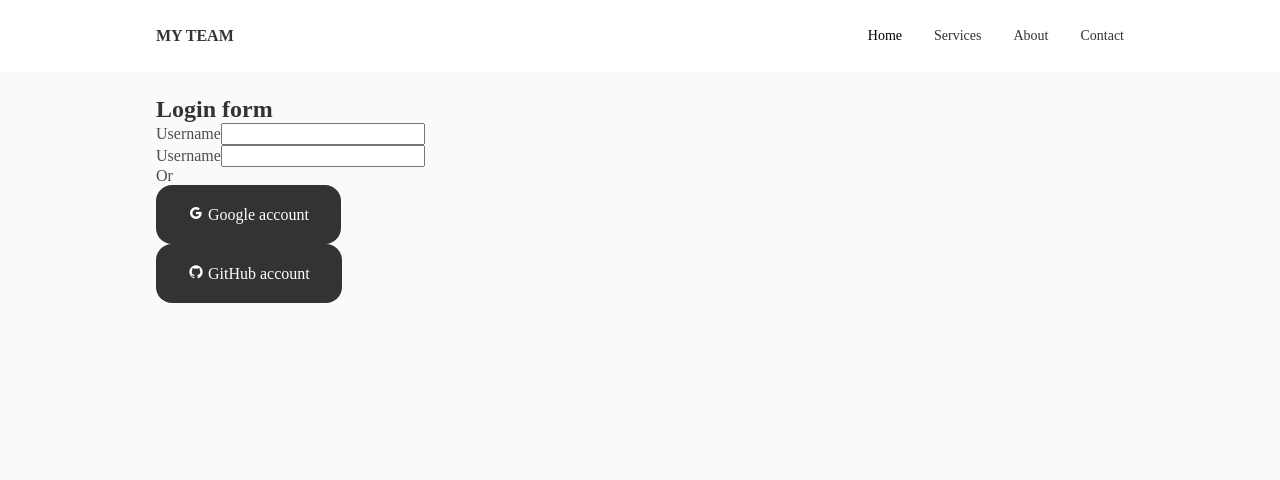
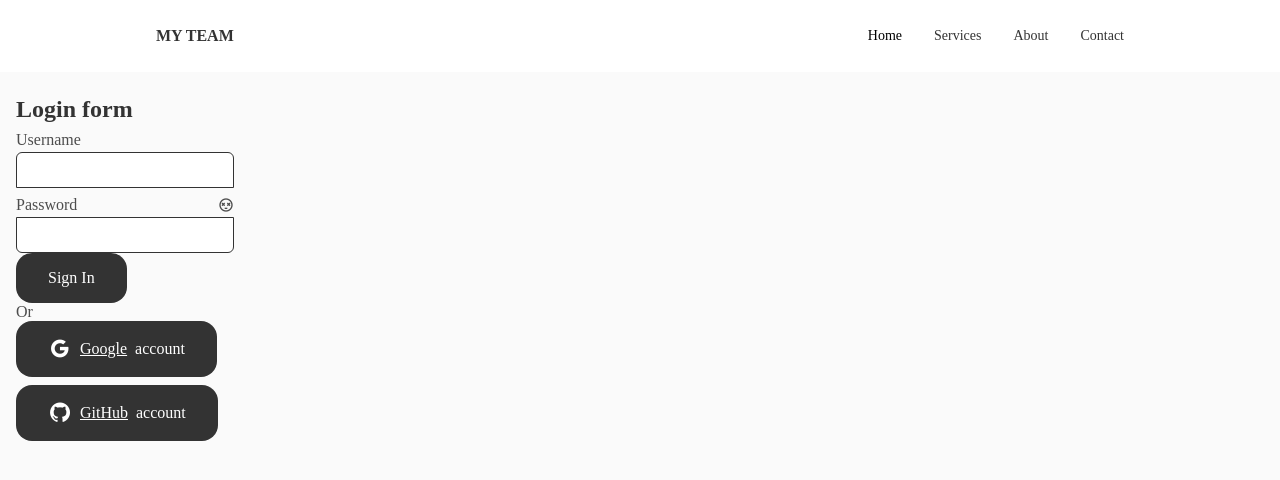
Before and after one commit to FrancoHolimananjara/MyTeam, a React (Create React App) app in the folder client/: page /login in a window 1280 px wide. Shown: the top 480 px of the page. Built offline with nearby package versions, Linux system fonts and the light colour scheme.

Commit message:
login form

```diff
--- a/client/package.json
+++ b/client/package.json
@@ -8,9 +8,12 @@
     "@testing-library/react": "^13.4.0",
     "@testing-library/user-event": "^13.5.0",
     "react": "^18.2.0",
+    "react-copy-to-clipboard": "^5.1.0",
     "react-dom": "^18.2.0",
     "react-router-dom": "6.4",
     "react-scripts": "5.0.1",
+    "simple-peer": "^9.11.1",
+    "socket.io-client": "^4.5.4",
     "web-vitals": "^2.1.4"
   },
   "scripts": {
--- a/client/src/App.css
+++ b/client/src/App.css
@@ -134,7 +134,7 @@ img{
   display: inline-block;
   background-color: var(--title-color);
   color: var(--container-color) ;
-  padding: 1.25rem 2rem;
+  padding: 1rem 2rem;
   border-radius: 1rem;
   font-weight: var(--font-medium);
 }
@@ -161,7 +161,7 @@ img{
   }
 
   .button{
-    padding: 1rem 1.75rem;
+    padding: .8rem 1.75rem;
   }
 
   .button__icon{
@@ -175,7 +175,7 @@ img{
     padding: 2rem 0 4rem;
   }
     .button {
-      padding: 0.9rem 1.70rem;
+      padding: .8rem 1.70rem;
     }
 }
 
--- a/client/src/components/login/Login.jsx
+++ b/client/src/components/login/Login.jsx
@@ -1,32 +1,42 @@
-import React from 'react';
+import React , { useState } from 'react';
 import './login.css';
 
 function Login() {
+
+    const [showPassword, setShowPassword] = useState(false);
+
     return (
         <section className="login section">
-            <div className="login__container container grid">
+            <div className="login__container grid">
                 <div className="login__content">
                     <form action="" className="login__form">
                         <h1>Login form</h1>
                         <div className="input__group">
-                            <label htmlFor="">Username</label>
-                            <input type="text" name="" id="" />
+                            <label htmlFor="username">Username</label>
+                            <input type="text" name="usename" id="username" />
                         </div>
                         <div className="input__group">
-                            <label htmlFor="">Username</label>
-                            <input type="text" name="" id="" />
+                            <div className="password">
+                                <label htmlFor="password">Password</label>
+                                <i className="bx bx-dizzy password__icon"></i>
+                            </div>
+                            <input type="password" name="" id="password" />
                         </div>
+                        <button className='button button__flex'>
+                            Sign In
+                        </button>
                         <p className="or">Or</p>
                         <div className="login__social">
                             <a href="/" className="button">
-                                <i className="bx bxl-google"></i> Google account
+                                <i className="bx bxl-google"></i> <u>Google</u>account
                             </a>
                             <a href="/" className="button">
-                                <i className="bx bxl-github"></i> GitHub account
+                                <i className="bx bxl-github"></i> <u>GitHub</u> account
                             </a>
                         </div>
                     </form>
                 </div>
+                <div className='login__img'></div>
             </div>
         </section>
     );
--- a/client/src/components/login/login.css
+++ b/client/src/components/login/login.css
@@ -1,10 +1,28 @@
 .login__container{
-    row-gap: 3rem;
+    margin-left: 1rem;
+    margin-right: 1rem;
 }
 
 .login__content{
-    grid-template-columns: 100% repeat(1, 1fr);
     align-items: center;
+}
+
+.input__group{
+    margin-top: .5rem;
+    display: flex;
+    flex-direction: column;
+    width: fit-content;
+    row-gap: .2rem;
+}
+
+.password{
+    display: flex;
+    align-items: center;
+    justify-content: space-between;
+}
+.password__icon{
+    font-size: 1rem;
+    cursor: pointer;
 }
 
 .login__img{
@@ -16,7 +34,27 @@
 .login__social{
     display: flex;
     flex-direction: column;
+    row-gap: .5rem;
 }
 .login__social a{
     width: fit-content;
+    display: flex;
+    align-items: center;
+    column-gap: .5rem;
 }
+.login__social a i{
+    font-size: 1.5rem;
+}
+
+input{
+    outline: 0;
+    padding: .5rem .5rem;
+    border: 0;
+    border: 1px solid var(--title-color);
+}
+input[type="text"]{
+    border-radius: 6px 6px 0 0;
+}
+input[type="password"]{
+    border-radius: 0 0 6px 6px;
+}
```
Also changed, not shown: 1 other file (tests, documents, lock files or other folders).
